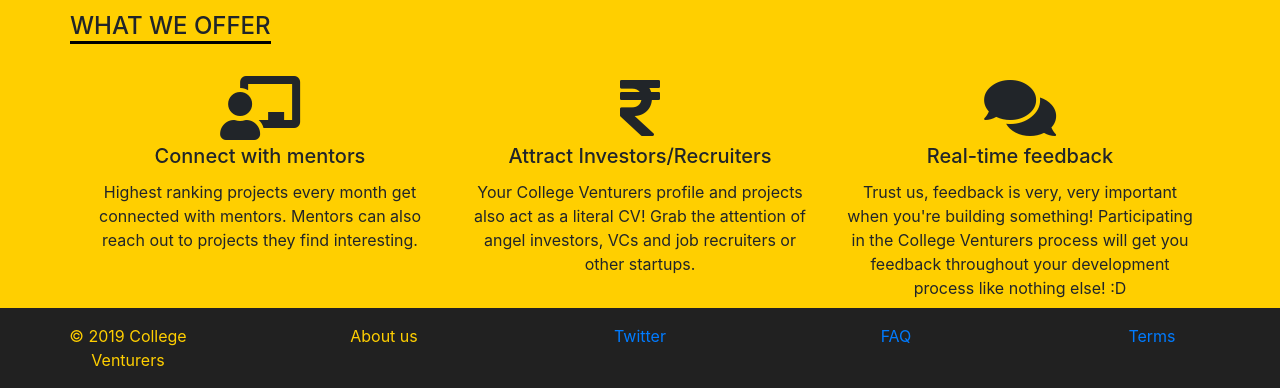
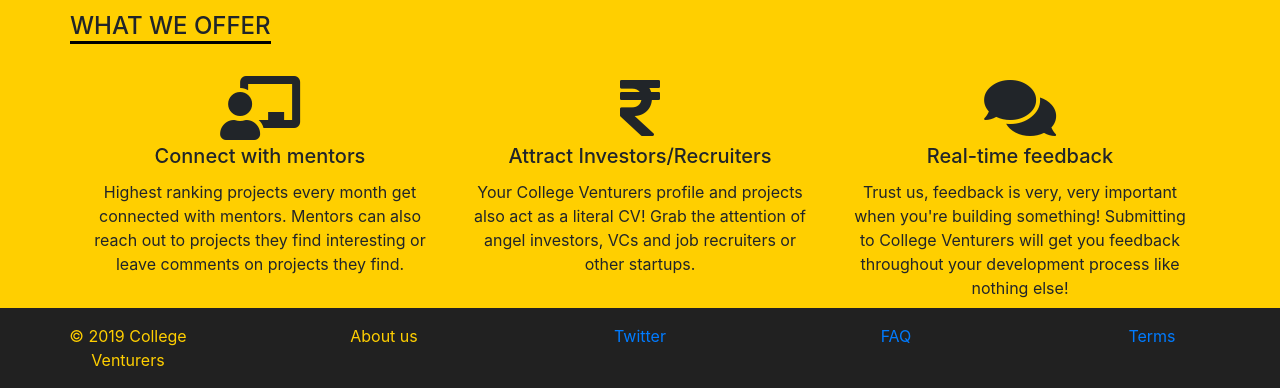
Before and after one commit to JadeMaveric/CollegeVenturers, a Flask app: page / in a window 1280 px wide. Shown: the part 714-1102 px from the top of the page. Run offline with Flask 2, Linux system fonts and the light colour scheme; some libraries are stand-ins or nearby versions.

Commit message:
fixed balance of text on homepage

```diff
--- a/app/templates/welcome.html
+++ b/app/templates/welcome.html
@@ -21,7 +21,8 @@
       <h5 class="py-1">Connect with mentors</h5>
       <p>
         Highest ranking projects every month get connected with mentors. Mentors
-        can also reach out to projects they find interesting.
+        can also reach out to projects they find interesting or leave comments
+        on projects they find.
       </p>
     </div>
     <!-- Attract Investors/Recruiters -->
@@ -42,8 +43,8 @@
       <h5 class="py-1">Real-time feedback</h5>
       <p>
         Trust us, feedback is very, very important when you're building
-        something! Participating in the College Venturers process will get you
-        feedback throughout your development process like nothing else! :D
+        something! Submitting to College Venturers will get you
+        feedback throughout your development process like nothing else!
       </p>
     </div>
   </div>
```
